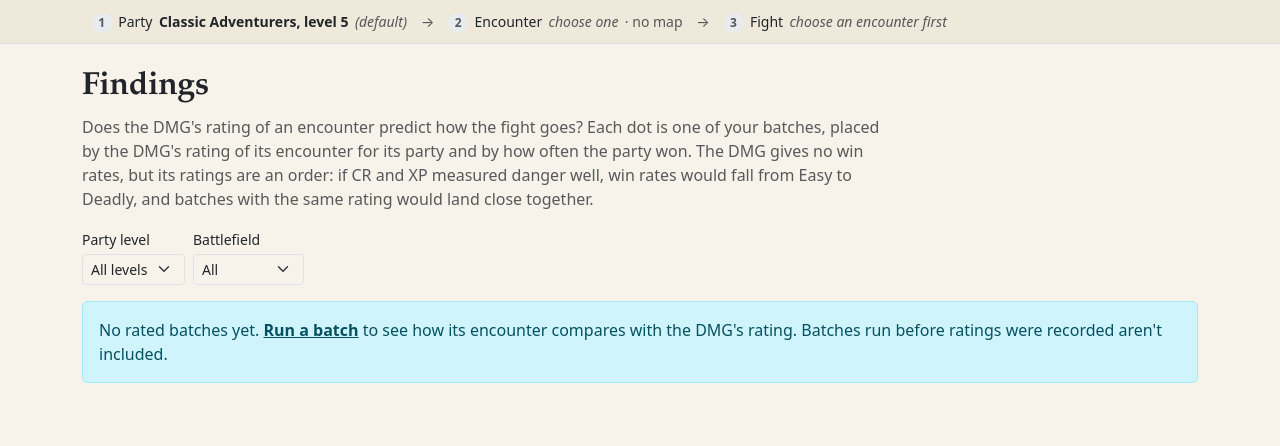
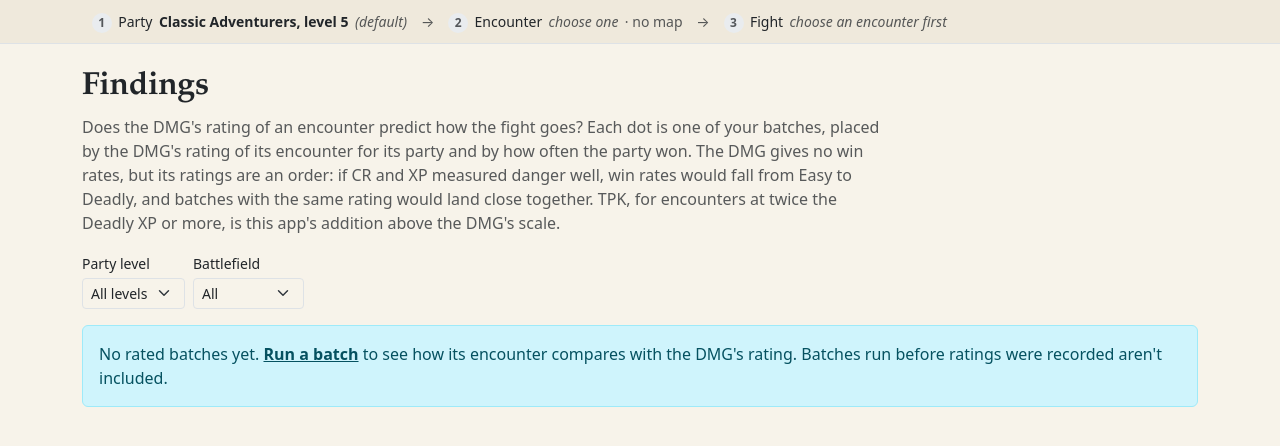
Before and after one commit to helix90/dnd5e_combat_sim, a Flask app: page /findings in a window 1280 px wide. Shown: the part 59-505 px from the top of the page. Run offline with Flask 3, Linux system fonts and the light colour scheme; data comes from the database, SQL or seed files in the repository; data that the repository does not hold is empty; some libraries are stand-ins or nearby versions.

Commit message:
A TPK rating above Deadly
TPK (Total Party Kill): an encounter whose adjusted XP is at least twice the
party's Deadly threshold, where the whole party could die if it engages
without an escape route. The DMG has no rating past Deadly, so like Trivial
it's the app's own, and the Findings page says so.

- It's rated, warned about and shown everywhere the others are: encounter
  page, batch results, history (with its filter) and Findings, as "TPK" in an
  oxblood badge ringed in Deadly's red.
- Fights and batches saved as Deadly are re-rated TPK on start if their
  stored XP is at least twice their level's Deadly threshold (every party has
  four characters, so the stored XP and level are enough).
- Of the templates, Undead Crypt, Vampire's Lair and Wraith's Domain are TPK.

test_docker_build also skips when Docker is installed but its daemon can't
be reached, as for a user not yet in the docker group.

Co-Authored-By: Claude Opus 5.5 <noreply@anthropic.com>

```diff
--- a/app.py
+++ b/app.py
@@ -46,7 +46,11 @@ from models.arena_library import (
     resolve_arena_choice,
 )
 from models.db import DatabaseManager
-from models.encounter_builder import DIFFICULTIES, DIFFICULTY_MEANINGS
+from models.encounter_builder import (
+    DIFFICULTIES,
+    DIFFICULTY_LABELS,
+    DIFFICULTY_MEANINGS,
+)
 from utils.exceptions import AppError, ValidationError
 from utils.logging import log_exception
 from utils.party_loader import PartyLoader
@@ -85,7 +89,9 @@ logger = logging.getLogger(__name__)
 app = Flask(__name__)
 # For the pages that show DMG ratings
 app.jinja_env.globals.update(
-    DIFFICULTIES=DIFFICULTIES, DIFFICULTY_MEANINGS=DIFFICULTY_MEANINGS
+    DIFFICULTIES=DIFFICULTIES,
+    DIFFICULTY_LABELS=DIFFICULTY_LABELS,
+    DIFFICULTY_MEANINGS=DIFFICULTY_MEANINGS,
 )
 
 
--- a/controllers/batch_simulation_controller.py
+++ b/controllers/batch_simulation_controller.py
@@ -6,7 +6,7 @@ from typing import List, Dict, Any, Optional
 from models.arena_library import get_arena
 from models.combat import Combat
 from models.db import DatabaseManager
-from models.encounter_builder import DIFFICULTIES
+from models.encounter_builder import DIFFICULTIES, DIFFICULTY_LABELS
 from models.spell_manager import SpellManager
 from models.character_builder import build_party
 from models.monster_builder import build_monsters
@@ -504,7 +504,7 @@ class BatchSimulationController:
                 }
             )
         chart = {
-            "ratings": [{"key": r, "label": r.capitalize()} for r in DIFFICULTIES],
+            "ratings": [{"key": r, "label": DIFFICULTY_LABELS[r]} for r in DIFFICULTIES],
             "batches": [
                 {
                     "rating": b["predicted_difficulty"],
--- a/db/schema.sql
+++ b/db/schema.sql
@@ -23,7 +23,7 @@ CREATE TABLE IF NOT EXISTS simulations (
     replay BLOB,  -- zlib-compressed JSON battle-map replay (fights on an arena only)
     encounter_name TEXT,  -- the pre-built encounter's name, or a custom encounter's monsters
     party_name TEXT,
-    predicted_difficulty TEXT,  -- the DMG's rating of the encounter for the party: trivial to deadly
+    predicted_difficulty TEXT,  -- the DMG's rating of the encounter for the party: trivial to deadly, or tpk
     encounter_xp INTEGER,  -- the adjusted XP that rating is based on
     created_at TIMESTAMP DEFAULT CURRENT_TIMESTAMP
 );
@@ -57,7 +57,7 @@ CREATE TABLE IF NOT EXISTS batch_simulations (
     baseline_batch_id INTEGER,  -- the same encounter run without the arena, for comparison
     encounter_name TEXT,  -- the pre-built encounter's name, or a custom encounter's monsters
     party_name TEXT,
-    predicted_difficulty TEXT,  -- the DMG's rating of the encounter for the party: trivial to deadly
+    predicted_difficulty TEXT,  -- the DMG's rating of the encounter for the party: trivial to deadly, or tpk
     encounter_xp INTEGER,  -- the adjusted XP that rating is based on
     created_at TIMESTAMP DEFAULT CURRENT_TIMESTAMP
 );
--- a/models/db.py
+++ b/models/db.py
@@ -8,6 +8,7 @@ from contextlib import contextmanager
 import time
 from models.arena import describe_area
 from models.class_features import feature_notes
+from models.encounter_builder import TPK_MULTIPLE, XP_THRESHOLDS
 from models.log_text import rider_text
 from utils.exceptions import DatabaseError
 from utils.logging import log_exception
@@ -78,6 +79,7 @@ class DatabaseManager:
                 with open(SCHEMA_PATH, "r") as f:
                     conn.executescript(f.read())
                 self._add_missing_columns(conn)
+                self._rate_tpk(conn)
         except Exception as e:
             log_exception(e)
             raise DatabaseError(f"Failed to initialize database: {e}")
@@ -114,6 +116,24 @@ class DatabaseManager:
             }
             if column not in existing:
                 conn.execute(f"ALTER TABLE {table} ADD COLUMN {column} {kind}")
+        conn.commit()
+
+    # Every party has four characters, so a saved rating can be redone from its XP and level
+    RATED_PARTY_SIZE = 4
+
+    def _rate_tpk(self, conn: sqlite3.Connection) -> None:
+        """
+        Fights and batches saved before the TPK rating was added were rated Deadly however far
+        over the Deadly threshold they were: re-rate those at TPK_MULTIPLE times it or more.
+        """
+        for table in ("simulations", "batch_simulations"):
+            for level, thresholds in XP_THRESHOLDS.items():
+                conn.execute(
+                    f"UPDATE {table} SET predicted_difficulty = 'tpk' "
+                    "WHERE predicted_difficulty = 'deadly' AND party_level = ? "
+                    "AND encounter_xp >= ?",
+                    (level, TPK_MULTIPLE * thresholds[3] * self.RATED_PARTY_SIZE),
+                )
         conn.commit()
 
     def _create_indexes(self):
--- a/models/encounter_builder.py
+++ b/models/encounter_builder.py
@@ -7,8 +7,15 @@ MONSTERS_FILE = data_path("monsters.json")
 
 # Standard 5e XP thresholds for 4 characters (per character: easy/med/hard/deadly)
 # The ratings calculate_encounter_difficulty gives, easiest first. "trivial" is below the DMG's
-# Easy threshold; the DMG has no name for it.
-DIFFICULTIES = ["trivial", "easy", "medium", "hard", "deadly"]
+# Easy threshold and "tpk" (Total Party Kill) at least TPK_MULTIPLE times its Deadly one; the DMG
+# has no name for either.
+DIFFICULTIES = ["trivial", "easy", "medium", "hard", "deadly", "tpk"]
+TPK_MULTIPLE = 2
+
+# How each rating is written
+DIFFICULTY_LABELS = {rating: rating.capitalize() for rating in DIFFICULTIES} | {
+    "tpk": "TPK"
+}
 
 # What the DMG says each rating means for the party, in short. It gives no win rates.
 DIFFICULTY_MEANINGS = {
@@ -17,6 +24,8 @@ DIFFICULTY_MEANINGS = {
     "medium": "A scary moment or two, but the party should win with no one dying.",
     "hard": "Could go badly: weaker characters may go down, with a slim chance of a death.",
     "deadly": "Could be lethal for one or more characters.",
+    "tpk": "Beyond the DMG's scale, at twice its Deadly XP or more: the whole party could die if"
+    " it engages without an escape route.",
 }
 
 XP_THRESHOLDS = {
@@ -123,7 +132,9 @@ class EncounterBuilder:
         total_xp = int(base_xp * multiplier)
         thresholds = XP_THRESHOLDS.get(party_level, [0, 0, 0, 0])
         difficulty = "trivial"
-        if total_xp >= thresholds[3] * party_size:
+        if thresholds[3] and total_xp >= TPK_MULTIPLE * thresholds[3] * party_size:
+            difficulty = "tpk"
+        elif total_xp >= thresholds[3] * party_size:
             difficulty = "deadly"
         elif total_xp >= thresholds[2] * party_size:
             difficulty = "hard"
@@ -142,7 +153,7 @@ class EncounterBuilder:
         self, monsters: List[Dict[str, Any]], party_level: int, party_size: int = 4
     ) -> bool:
         """
-        Return True if encounter is not deadly or trivial.
+        Return True if encounter is not trivial, deadly or worse.
         """
         result = self.calculate_encounter_difficulty(monsters, party_level, party_size)
         return result["difficulty"] in ("easy", "medium", "hard")
@@ -154,6 +165,8 @@ class EncounterBuilder:
         Return a warning string if the encounter is imbalanced.
         """
         result = self.calculate_encounter_difficulty(monsters, party_level, party_size)
+        if result["difficulty"] == "tpk":
+            return "Warning: This encounter could kill the whole party."
         if result["difficulty"] == "deadly":
             return "Warning: This encounter is deadly for the party."
         elif result["difficulty"] == "trivial":
--- a/static/css/app.css
+++ b/static/css/app.css
@@ -114,3 +114,7 @@ a.setup-step:hover { background: var(--bs-body-bg); border-color: var(--bs-borde
 .btn-check:checked + .level-choice { --bs-btn-active-bg: var(--app-crimson); --bs-btn-active-border-color: var(--app-crimson); --bs-btn-active-color: #fff; }
 
 .stat-label { font-size: .8125rem; color: var(--bs-secondary-color); }
+
+/* The TPK rating, a step past Deadly's red: oxblood, ringed in that red so it keeps its edge
+   on dark cards. White on #3d0a12 is 16.8:1; the ring is 4.5:1 on light cards, 3.8:1 on dark. */
+.badge-tpk { background-color: #3d0a12; color: #fff; box-shadow: inset 0 0 0 1px #dc3545; }
--- a/templates/_macros.html
+++ b/templates/_macros.html
@@ -1,13 +1,13 @@
 {# Shared pieces for the results and history pages #}
 
 {% set DIFFICULTY_CLASSES = {'trivial': 'bg-secondary', 'easy': 'bg-success', 'medium': 'bg-info text-dark',
-                             'hard': 'bg-warning text-dark', 'deadly': 'bg-danger'} %}
+                             'hard': 'bg-warning text-dark', 'deadly': 'bg-danger', 'tpk': 'badge-tpk'} %}
 
 {# The DMG's rating of the encounter for the party, with its adjusted XP. Fights saved before
    ratings were recorded have none. #}
 {% macro difficulty_badge(difficulty, xp=None) -%}
   {%- if difficulty -%}
-    <span class="badge {{ DIFFICULTY_CLASSES.get(difficulty, 'bg-secondary') }}">{{ difficulty|capitalize }}</span>
+    <span class="badge {{ DIFFICULTY_CLASSES.get(difficulty, 'bg-secondary') }}">{{ DIFFICULTY_LABELS.get(difficulty, difficulty|capitalize) }}</span>
     {%- if xp is not none %} <small class="text-muted">{{ xp }} XP</small>{% endif %}
   {%- else -%}
     <span class="text-muted">Not recorded</span>
--- a/templates/findings.html
+++ b/templates/findings.html
@@ -9,7 +9,8 @@
   Does the DMG's rating of an encounter predict how the fight goes? Each dot is one of your batches, placed by the
   DMG's rating of its encounter for its party and by how often the party won. The DMG gives no win rates, but its
   ratings are an order: if CR and XP measured danger well, win rates would fall from Easy to Deadly, and batches
-  with the same rating would land close together.
+  with the same rating would land close together. TPK, for encounters at twice the Deadly XP or more, is this
+  app's addition above the DMG's scale.
 </p>
 
 <form method="get" class="d-flex flex-wrap gap-2 align-items-end mb-3" id="findingsFilters">
@@ -120,7 +121,7 @@ document.querySelectorAll('#findingsFilters select').forEach(select => {
   const data = JSON.parse(document.getElementById('findingsData').textContent);
   const pct = v => `${Math.round(v)}%`;
   const range = d => `95% CI ${Math.round(d.low)}–${Math.round(d.high)}%`;
-  const capitalize = s => s.charAt(0).toUpperCase() + s.slice(1);
+  const label = key => data.ratings.find(r => r.key === key)?.label ?? key;
   Charts.dots(document.getElementById('findingsChart'), data, {
     poolLabel: p => `${pct(p.rate)} of ${p.runs}`,
     describeBatch: b => [
@@ -128,11 +129,11 @@ document.querySelectorAll('#findingsFilters select').forEach(select => {
       {text: `${b.wins} of ${b.runs} fights · ${range(b)}`},
       {text: b.name},
       {text: `${b.encounter || 'Encounter not recorded'} · ${b.battlefield}`},
-      {text: `${b.party ? b.party + ', ' : ''}level ${b.level} · ${capitalize(b.rating)}`}
+      {text: `${b.party ? b.party + ', ' : ''}level ${b.level} · ${label(b.rating)}`}
     ],
     describePooled: p => [
       {value: `Party won ${pct(p.rate)}`},
-      {text: `All ${p.runs} ${capitalize(p.rating)} fights, from ${p.batches} batch${p.batches === 1 ? '' : 'es'}`},
+      {text: `All ${p.runs} ${label(p.rating)} fights, from ${p.batches} batch${p.batches === 1 ? '' : 'es'}`},
       {text: range(p)}
     ]
   });
--- a/templates/history.html
+++ b/templates/history.html
@@ -30,7 +30,7 @@
     <label for="historyRating" class="form-label small mb-1">DMG rating</label>
     <select id="historyRating" class="form-select form-select-sm">
       <option value="">All ratings</option>
-      {% for rating in DIFFICULTIES %}<option value="{{ rating }}">{{ rating|capitalize }}</option>{% endfor %}
+      {% for rating in DIFFICULTIES %}<option value="{{ rating }}">{{ DIFFICULTY_LABELS[rating] }}</option>{% endfor %}
       <option value="none">Not recorded</option>
     </select>
   </div>
```
Also changed, not shown: templates/encounter_selection.html (+4 -3 lines), tests/test_deployment.py (+3 -1 lines), tests/test_encounter_builder.py (+19 -4 lines), tests/test_encounter_integration.py (+2 -1 lines), tests/test_findings.py (+24 -2 lines).
